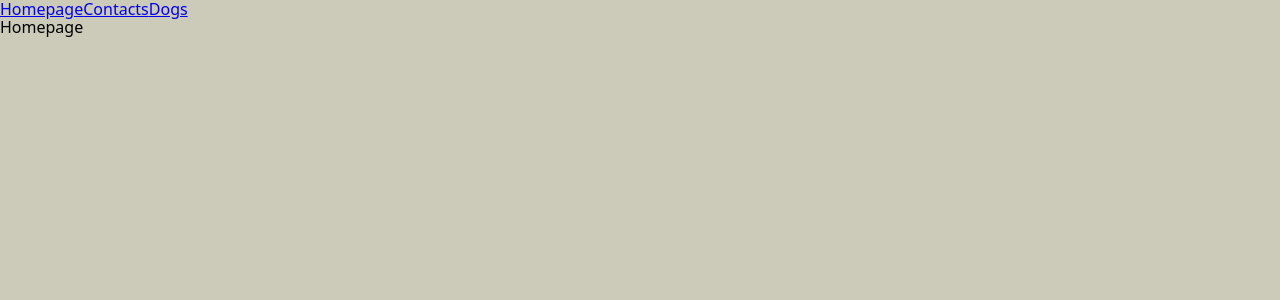
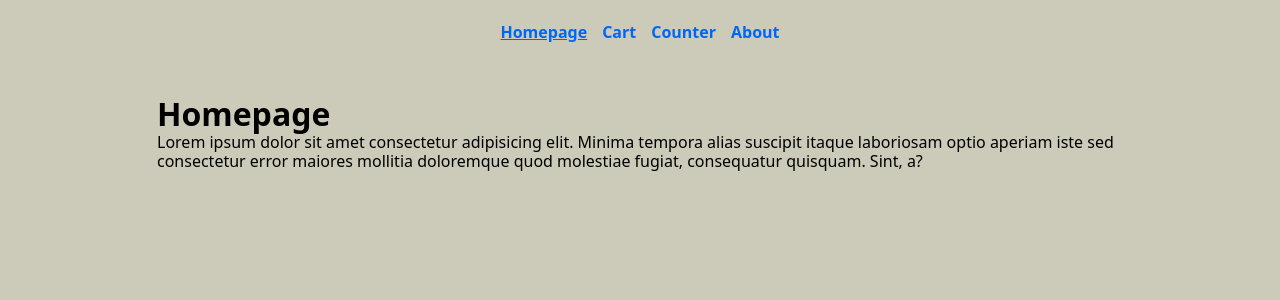
Before and after one commit to YoungSandw1ch/react-training, a React (Create React App) app: page / in a window 1280 px wide. Shown: the top 300 px of the page. Built offline with nearby package versions, Linux system fonts and the light colour scheme.

Commit message:
add router and navigation for cart

```diff
--- a/src/Components/App.jsx
+++ b/src/Components/App.jsx
@@ -1,11 +1,21 @@
-import { Box } from './Common/Box.styled';
-import { Cart } from './Cart/Cart';
-import initialState from 'data/initialState.json';
+import { Routes, Route } from 'react-router-dom';
+import Layout from './Cart/Layout/Layout';
+import Homepage from 'Project/Cart/Pages/HomePage';
+import About from 'Project/Cart/Pages/About';
+import CartPage from 'Project/Cart/Pages/Cart';
+import CounterPage from 'Project/Cart/Pages/CounterPage';
+import NotFound from 'Project/Cart/Pages/NotFound';
 
 export function App() {
   return (
-    <Box p={5} mx="auto" width="container">
-      <Cart initialState={initialState} />
-    </Box>
+    <Routes>
+      <Route path="/" element={<Layout />}>
+        <Route index element={<Homepage />} />
+        <Route path="cart" element={<CartPage />} />
+        <Route path="counter" element={<CounterPage />} />
+        <Route path="about" element={<About />} />
+        <Route path="*" element={<NotFound />} />
+      </Route>
+    </Routes>
   );
 }
--- /dev/null
+++ b/src/Components/Cart/Layout/Layout.jsx
@@ -0,0 +1,27 @@
+import { Outlet } from 'react-router-dom';
+import { Box } from 'Components/Common';
+import { Navigation, StyledLink } from './Layout.styled';
+
+const Layout = () => {
+  return (
+    <>
+      <header>
+        <Box p={3} mx="auto" width="container">
+          <Navigation>
+            <StyledLink to="/">Homepage</StyledLink>
+            <StyledLink to="/cart">Cart</StyledLink>
+            <StyledLink to="/counter">Counter</StyledLink>
+            <StyledLink to="/about">About</StyledLink>
+          </Navigation>
+        </Box>
+      </header>
+      <main>
+        <Box p={5} mx="auto" width="container">
+          <Outlet />
+        </Box>
+      </main>
+    </>
+  );
+};
+
+export default Layout;
--- /dev/null
+++ b/src/Components/Cart/Layout/Layout.styled.jsx
@@ -0,0 +1,22 @@
+import styled from 'styled-components';
+import { NavLink } from 'react-router-dom';
+
+export const Navigation = styled.nav`
+  display: flex;
+  align-items: center;
+  justify-content: center;
+
+  column-gap: 15px;
+  padding: 15px;
+`;
+
+export const StyledLink = styled(NavLink)`
+  font-size: ${({ theme }) => theme.sizes.ms};
+  font-weight: 600;
+  color: #0066f8;
+  text-decoration: none;
+
+  &.active {
+    text-decoration: underline;
+  }
+`;
--- /dev/null
+++ b/src/Project/Cart/Pages/About.jsx
@@ -0,0 +1,15 @@
+const About = () => {
+  return (
+    <>
+      <h1>About</h1>
+      <p>
+        Lorem ipsum dolor sit amet consectetur adipisicing elit. Quaerat laborum
+        neque, saepe aspernatur incidunt nobis minus quis ab? Porro accusantium
+        dolor ipsam sint provident dignissimos labore, accusamus similique eaque
+        maxime!
+      </p>
+    </>
+  );
+};
+
+export default About;
--- /dev/null
+++ b/src/Project/Cart/Pages/Cart.jsx
@@ -0,0 +1,12 @@
+import { Cart } from 'Components/Cart/Cart';
+import initialState from 'data/initialState.json';
+
+const CartPage = () => {
+  return (
+    <>
+      <Cart initialState={initialState} />
+    </>
+  );
+};
+
+export default CartPage;
--- /dev/null
+++ b/src/Project/Cart/Pages/CounterPage.jsx
@@ -0,0 +1,20 @@
+import { Counter } from 'Components/Cart/Counter';
+import { useState } from 'react';
+
+const CounterPage = () => {
+  const [count, setCount] = useState(0);
+
+  const changeCount = (id, value) => {
+    console.log(id);
+    setCount(p => p + value);
+  };
+
+  return (
+    <div>
+      <h1>Counter</h1>
+      <Counter id={0} value={count} onCountChange={changeCount} />
+    </div>
+  );
+};
+
+export default CounterPage;
--- /dev/null
+++ b/src/Project/Cart/Pages/HomePage.jsx
@@ -0,0 +1,15 @@
+const Homepage = () => {
+  return (
+    <div>
+      <h1>Homepage</h1>
+      <p>
+        Lorem ipsum dolor sit amet consectetur adipisicing elit. Minima tempora
+        alias suscipit itaque laboriosam optio aperiam iste sed consectetur
+        error maiores mollitia doloremque quod molestiae fugiat, consequatur
+        quisquam. Sint, a?
+      </p>
+    </div>
+  );
+};
+
+export default Homepage;
--- /dev/null
+++ b/src/Project/Cart/Pages/NotFound.jsx
@@ -0,0 +1,12 @@
+import { NavLink } from 'react-router-dom';
+
+const NotFound = () => {
+  return (
+    <>
+      <h1>This page not found</h1>
+      <NavLink to="/">Homepage</NavLink>
+    </>
+  );
+};
+
+export default NotFound;
--- a/src/index.js
+++ b/src/index.js
@@ -5,13 +5,13 @@ import './index.css';
 import 'modern-normalize/modern-normalize.css';
 import 'react-toastify/dist/ReactToastify.css';
 import 'react-loading-skeleton/dist/skeleton.css';
-// import { App } from './Components/App';
+import { App } from './Components/App';
 // import { App } from './Components/State/App';
 // import { App } from './Components/Todos/App/App';
 // import { App } from './Components/Reader/App';
 // import { App } from './Components/Pokemon/App';
 // import { App } from './Components/Materials/App';
-import { App } from 'Components/BrowserRouter/App';
+// import { App } from 'Components/BrowserRouter/App';
 import { ThemeProvider } from 'styled-components';
 import { theme } from './constants/thema';
 
```
